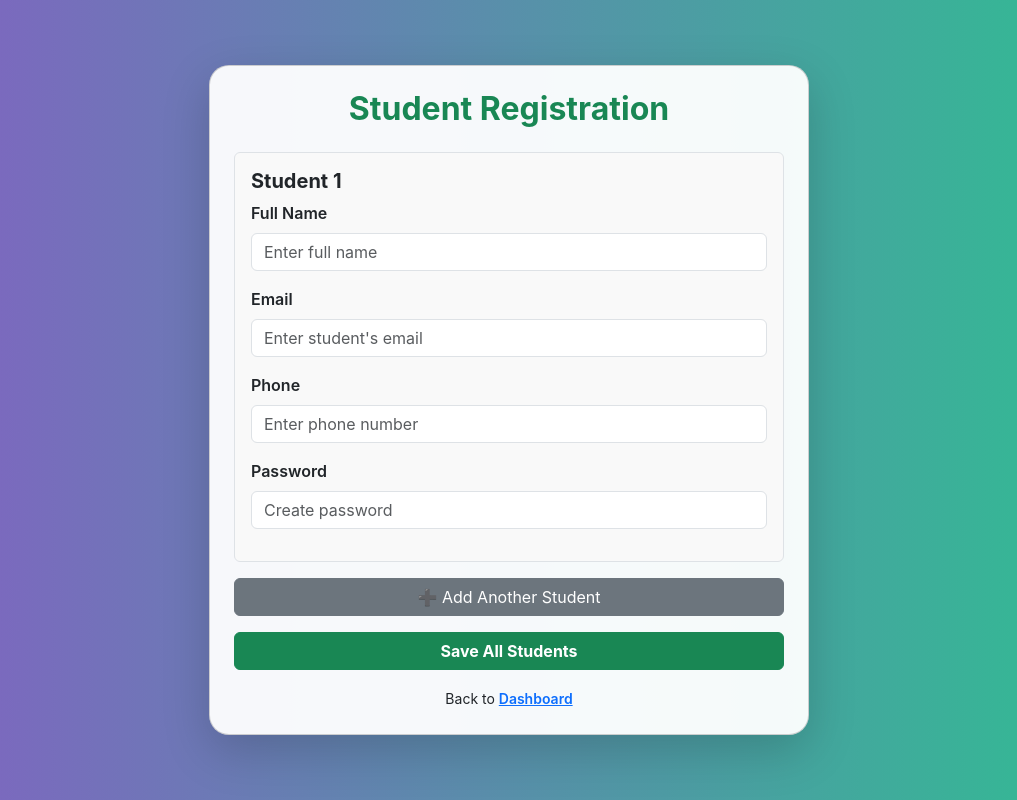
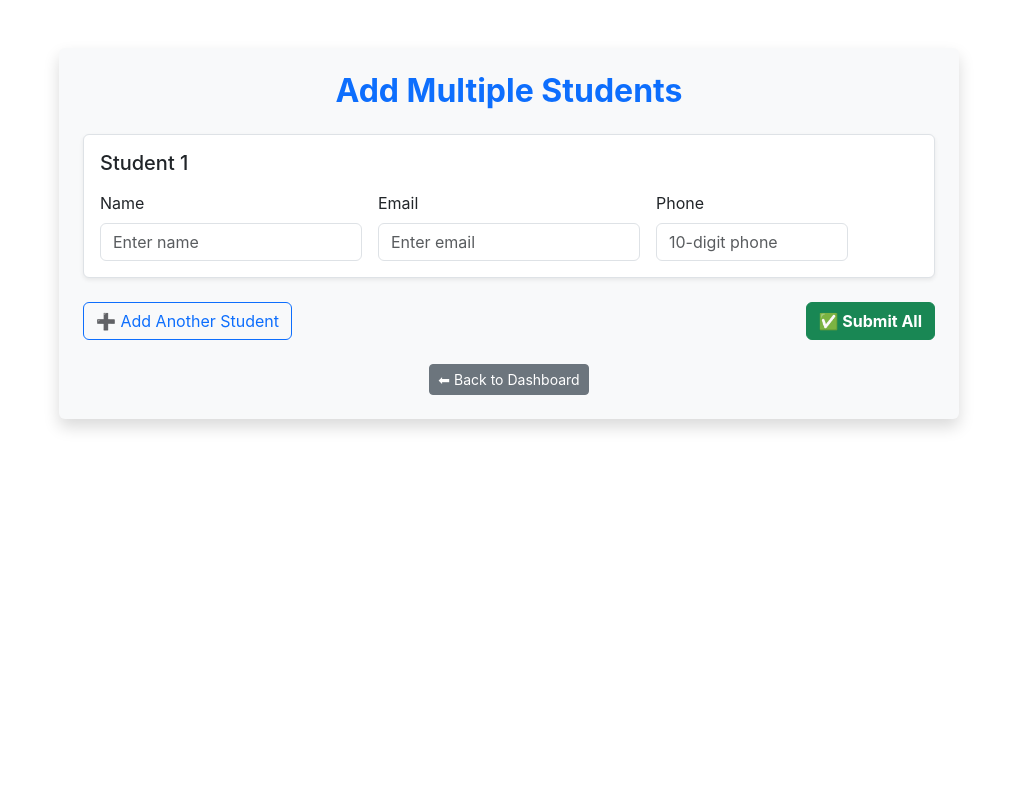
Before and after one commit to KOREADEVELOPERS/managementstudentreal, a React (Create React App) app: page /addstudents in a window 1280 px wide. Shown: the whole page, without its empty margins (131-1148 px from the left). Built offline with nearby package versions, Linux system fonts and the light colour scheme.

Commit message:
Update Addstudents.jsx

```diff
--- a/src/COMPONENTS/Addstudents.jsx
+++ b/src/COMPONENTS/Addstudents.jsx
@@ -1,198 +1,171 @@
-// src/pages/AddStudent.js
+// src/pages/AddStudents.js
 import React, { useState, useEffect } from "react";
 import AOS from "aos";
 import "aos/dist/aos.css";
 import { useNavigate } from "react-router-dom";
+import StudentService from "../Service/Studentservice"; // ✅ Correct path
 
-const AddStudent = () => {
+const AddStudents = () => {
+  const [students, setStudents] = useState([{ name: "", email: "", phone: "" }]);
+  const [errors, setErrors] = useState([]);
   const navigate = useNavigate();
 
-  const [students, setStudents] = useState([
-    { name: "", email: "", phone: "", password: "" },
-  ]);
-
   useEffect(() => {
-    AOS.init({ duration: 1000 });
+    AOS.init({ duration: 800 });
   }, []);
 
-  // ✅ Handle change for multiple students
+  // 🔄 Input Change Handler
   const handleChange = (index, e) => {
-    const newStudents = [...students];
-    newStudents[index][e.target.name] = e.target.value;
-    setStudents(newStudents);
+    const updatedStudents = [...students];
+    updatedStudents[index][e.target.name] = e.target.value;
+    setStudents(updatedStudents);
   };
 
-  // ✅ Add new student form row
-  const handleAddRow = () => {
-    setStudents([
-      ...students,
-      { name: "", email: "", phone: "", password: "" },
-    ]);
+  // ➕ Add New Student Form
+  const addStudentForm = () => {
+    setStudents([...students, { name: "", email: "", phone: "" }]);
   };
 
-  // ✅ Remove student row
-  const handleRemoveRow = (index) => {
-    const newStudents = students.filter((_, i) => i !== index);
-    setStudents(newStudents);
+  // ❌ Remove Student Form
+  const removeStudentForm = (index) => {
+    const updatedStudents = students.filter((_, i) => i !== index);
+    setStudents(updatedStudents);
   };
 
-  // ✅ Submit all students
-  const handleSubmit = async (e) => {
+  // ✅ Validation
+  const validateForm = () => {
+    const errs = [];
+    students.forEach((student, i) => {
+      const current = {};
+      if (!student.name.trim()) current.name = "Name is required";
+      if (!student.email.includes("@")) current.email = "Invalid email";
+      if (!/^\d{10}$/.test(student.phone)) current.phone = "Phone must be 10 digits";
+      errs[i] = current;
+    });
+    setErrors(errs);
+    return errs.every((err) => Object.keys(err).length === 0);
+  };
+
+  // ✅ Form Submit
+  const handleSubmit = (e) => {
     e.preventDefault();
+    if (!validateForm()) return;
 
-    const createdByEmail = localStorage.getItem("email");
-
-    if (!createdByEmail) {
-      alert("⚠️ You must be logged in to register a student.");
+    const email = localStorage.getItem("email");
+    if (!email) {
+      alert("You are not logged in!");
       navigate("/login");
       return;
     }
 
-    try {
-      const response = await fetch(
-        `https://student-backend-w1bp.onrender.com/employees/saveall?email=${createdByEmail}`,
-        {
-          method: "POST",
-          headers: { "Content-Type": "application/json" },
-          body: JSON.stringify(students), // ✅ send array
-        }
-      );
-
-      if (response.ok) {
-        alert("✅ Students registered successfully!");
-        setStudents([{ name: "", email: "", phone: "", password: "" }]);
-      } else {
-        const message = await response.text();
-        alert("❌ Failed to register: " + message);
-      }
-    } catch (error) {
-      console.error("Server error:", error);
-      alert("❌ Server error. Try again later.");
-    }
+    StudentService.saveMultipleStudents(students, email)
+      .then(() => {
+        alert("✅ Students saved successfully!");
+        setStudents([{ name: "", email: "", phone: "" }]);
+        setErrors([]);
+        navigate("/features");
+      })
+      .catch(() => alert("❌ Failed to save students."));
   };
 
   return (
+    <div className="container my-5">
       <div
-      style={{
-        minHeight: "100vh",
-        backgroundImage: "linear-gradient(to right, #8360c3, #2ebf91)",
-        display: "flex",
-        justifyContent: "center",
-        alignItems: "center",
-        padding: "20px",
-      }}
+        className="bg-light p-4 rounded shadow"
+        data-aos="fade-up"
+        style={{ maxWidth: "900px", margin: "auto" }}
       >
-      <div
-        className="card p-4 shadow-lg"
-        data-aos="fade-up"
-        style={{
-          maxWidth: "600px",
-          width: "100%",
-          borderRadius: "20px",
-          background: "rgba(255, 255, 255, 0.95)",
-        }}
-      >
-        <h2 className="text-center mb-4 text-success fw-bold">
-          Student Registration
-        </h2>
+        <h2 className="mb-4 text-center text-primary fw-bold">Add Multiple Students</h2>
 
         <form onSubmit={handleSubmit}>
           {students.map((student, index) => (
             <div
               key={index}
-              className="border rounded p-3 mb-3"
-              style={{ background: "#f9f9f9" }}
+              className="border rounded p-3 mb-4 bg-white shadow-sm position-relative"
             >
-              <h5 className="fw-bold">Student {index + 1}</h5>
+              <h5 className="mb-3">Student {index + 1}</h5>
 
-              <div className="mb-3">
-                <label className="form-label fw-semibold">Full Name</label>
+              <div className="row g-3">
+                <div className="col-md-4">
+                  <label className="form-label">Name</label>
                   <input
                     type="text"
-                  className="form-control"
+                    className={`form-control ${errors[index]?.name ? "is-invalid" : ""}`}
                     name="name"
+                    placeholder="Enter name"
                     value={student.name}
                     onChange={(e) => handleChange(index, e)}
-                  required
-                  placeholder="Enter full name"
                   />
+                  <div className="invalid-feedback">{errors[index]?.name}</div>
                 </div>
 
-              <div className="mb-3">
-                <label className="form-label fw-semibold">Email</label>
+                <div className="col-md-4">
+                  <label className="form-label">Email</label>
                   <input
                     type="email"
-                  className="form-control"
+                    className={`form-control ${errors[index]?.email ? "is-invalid" : ""}`}
                     name="email"
+                    placeholder="Enter email"
                     value={student.email}
                     onChange={(e) => handleChange(index, e)}
-                  required
-                  placeholder="Enter student's email"
                   />
+                  <div className="invalid-feedback">{errors[index]?.email}</div>
                 </div>
 
-              <div className="mb-3">
-                <label className="form-label fw-semibold">Phone</label>
+                <div className="col-md-3">
+                  <label className="form-label">Phone</label>
                   <input
                     type="tel"
-                  className="form-control"
+                    className={`form-control ${errors[index]?.phone ? "is-invalid" : ""}`}
                     name="phone"
+                    placeholder="10-digit phone"
                     value={student.phone}
                     onChange={(e) => handleChange(index, e)}
-                  required
-                  placeholder="Enter phone number"
                   />
-              </div>
-
-              <div className="mb-3">
-                <label className="form-label fw-semibold">Password</label>
-                <input
-                  type="password"
-                  className="form-control"
-                  name="password"
-                  value={student.password}
-                  onChange={(e) => handleChange(index, e)}
-                  required
-                  placeholder="Create password"
-                />
+                  <div className="invalid-feedback">{errors[index]?.phone}</div>
                 </div>
 
                 {students.length > 1 && (
+                  <div className="col-md-1 d-flex align-items-end">
                     <button
                       type="button"
-                  className="btn btn-danger btn-sm"
-                  onClick={() => handleRemoveRow(index)}
+                      className="btn btn-outline-danger btn-sm"
+                      onClick={() => removeStudentForm(index)}
                     >
-                  ❌ Remove Student
+                      ❌
                     </button>
+                  </div>
                 )}
+              </div>
             </div>
           ))}
 
+          <div className="d-flex justify-content-between">
             <button
               type="button"
-            className="btn btn-secondary w-100 mb-3"
-            onClick={handleAddRow}
+              className="btn btn-outline-primary"
+              onClick={addStudentForm}
             >
               ➕ Add Another Student
             </button>
 
-          <button type="submit" className="btn btn-success w-100 fw-bold">
-            Save All Students
+            <button type="submit" className="btn btn-success fw-bold">
+              ✅ Submit All
             </button>
-
-          <div className="text-center mt-3">
-            <small>
-              Back to{" "}
-              <a href="/features" className="text-primary fw-semibold">
-                Dashboard
-              </a>
-            </small>
           </div>
         </form>
+
+        <div className="text-center mt-4">
+          <button
+            onClick={() => navigate("/features")}
+            className="btn btn-secondary btn-sm"
+          >
+            ⬅ Back to Dashboard
+          </button>
+        </div>
       </div>
     </div>
   );
 };
 
-export default AddStudent;
+export default AddStudents;
```
Lines whose indentation alone changed are shown as unchanged.
